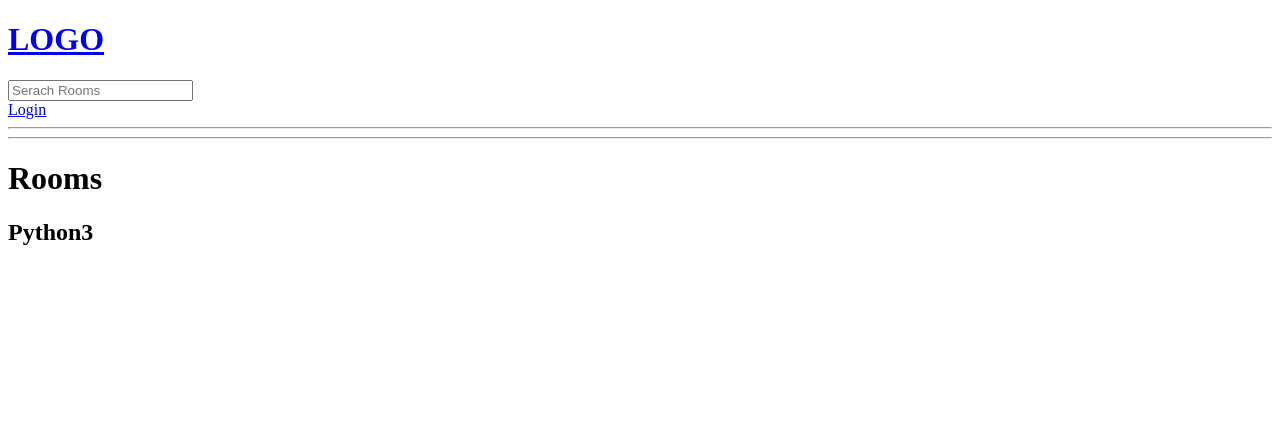
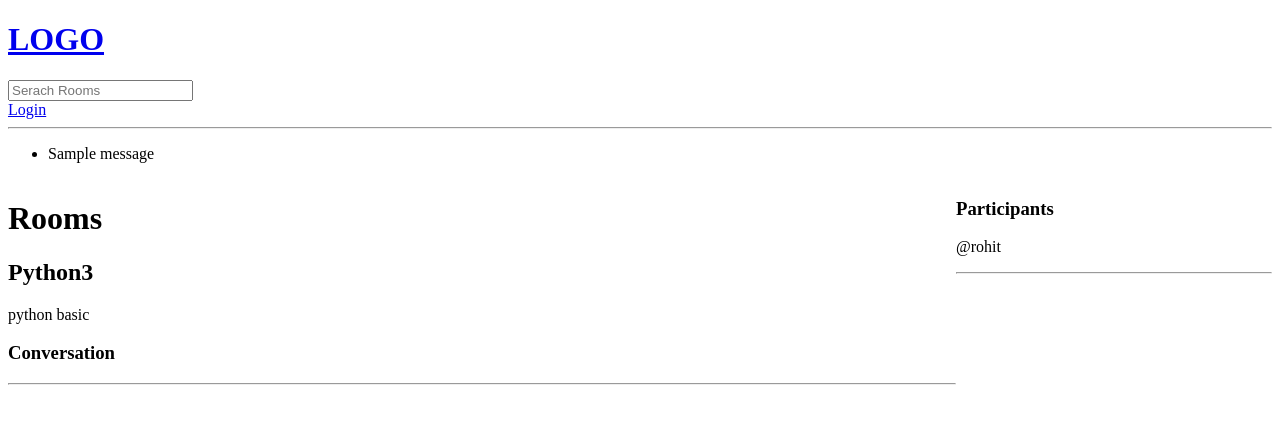
Before and after one commit to kishan9595/Discord, a Django app: page /room/9/ in a window 1280 px wide. Shown: the top 424 px of the page. Run offline with Django 3.2, Linux system fonts and the light colour scheme; data comes from the database, SQL or seed files in the repository; both versions use the stored data as it was after the commit; one stand-in notice (Sample message) is shown.

Commit message:
Chat room Message CRUD

```diff
--- a/base/models.py
+++ b/base/models.py
@@ -13,7 +13,7 @@ class Room(models.Model):
     topic = models.ForeignKey(Topic, on_delete=models.SET_NULL, null=True)
     name = models.CharField(max_length=220)
     content = models.TextField(null=True, blank=True)
-    #participants = models
+    participants = models.ManyToManyField(User, related_name='participants',blank=True)
     updated = models.DateTimeField(auto_now_add=True)
     created = models.DateTimeField(auto_now=True)
 
@@ -32,3 +32,6 @@ class Message(models.Model):
 
     def __str__(self):
         return self.body[0:50]
+
+    class Meta:
+        ordering = ['-updated', '-created']
--- a/base/templates/base/delete.html
+++ b/base/templates/base/delete.html
@@ -4,7 +4,7 @@
 
 <form method="POST">
     {% csrf_token %}
-    <p>Are you sure you want to delete '{{room}}'</p>
+    <p>Are you sure you want to delete "{{obj}}"</p>
     <a href="{% url 'home' %} ">Go Back</a>
     <input type="submit" value="Confirm">
 </form>
--- a/base/templates/base/room.html
+++ b/base/templates/base/room.html
@@ -2,6 +2,53 @@
 
 {% block content %}
 
+<style>
+    .room-container {
+        display:grid;
+        grid-template-columns: 3fr 1fr;
+    }
+</style>
+
+<div class="room-container">
+    <div>
 <h1>Rooms</h1>
 <h2>{{room.name}}</h2>
+<p>{{room.content}}</p>
+
+<div class="comment-wrapper">
+    <h3>Conversation</h3>
+    <hr>
+    {% for message in room_message %}
+    <div>
+        {% if request.user == message.user %}
+        <a href="{% url 'delete-message' message.id %}">Delete</a>
+        {% endif %}
+        <small>@{{message.user}} {{message.created|timesince }} ago</small>
+        <p></p> {{message.body}}
+        <hr>
+
+    </div>
+    {% endfor %}
+</div>
+
+{% if request.user.is_authenticated %}
+<div class="commit-form">
+    <form action="" method="POST">
+        {% csrf_token %}
+        <input type="text" name="body" placeholder="Write Your Message">
+        <input type="submit" value="Submit">
+    </form>
+</div>
+{% endif %}
+</div>
+<div class="">
+    <h3>Participants</h3>
+    {% for user in participants %}
+    <div>
+        <p>@{{user.username}}</p>
+    </div>
+    {% endfor %}
+    <hr>
+</div>
+</div>
 {% endblock content %}
--- a/base/urls.py
+++ b/base/urls.py
@@ -10,4 +10,8 @@ urlpatterns = [
     path('delete-room/<str:pk>/', views.deleteRoom, name='delete-room'),
 
     path('login/', views.loginPage, name='login'),
+    path('logout/', views.logoutPage, name='logout'),
+    path('register/', views.registerPage, name='register'),
+
+    path('delete-message/<str:pk>/', views.deleteMessage, name='delete-message'),
 ]
--- a/base/views.py
+++ b/base/views.py
@@ -1,43 +1,97 @@
+from email import message
 from django.shortcuts import render, redirect
 from django.http import HttpResponse
 from .models import Room, Topic, Message
 from .forms import RoomForm
 from django.db.models import Q
 from django.contrib.auth.models import User
+from django.contrib import messages
+from django.contrib.auth import authenticate, login, logout
+from django.contrib.auth.decorators import login_required
+from django.http import HttpResponse
+from django.contrib.auth.forms import UserCreationForm
 
 def loginPage(request):
-    context = {}
-    if request.POST.get('username'):
-        username = request.POST.get('username')
+    page = 'login'
+    if request.user.is_authenticated:
+        return redirect('home')
+
+    if request.method == "POST":
+        username = request.POST.get('username').lower()
         password = request.POST.get('password')
 
         try:
             user = User.objects.get(username=username)
         except:
-            pass
+            messages.error(request, 'user is not valid.')
 
+        user = authenticate(request, username=username, password=password)
+
+        if user is not None:
+            login(request, user)
+            return redirect('home')
+        else:
+            messages.error(request, 'username or password not exist.')
+    context = {'page':page}
+    return render(request, 'base/login_register.html', context)
+
+def logoutPage(request):
+    logout(request)
+    return redirect('home')
+
+def registerPage(request):
+    form = UserCreationForm()
+    if request.method == "POST":
+        form = UserCreationForm(request.POST)
+        if form.is_valid():
+           user = form.save(commit=False)
+           user.username = user.username.lower()
+           user.save()
+           login(request, user)
+           return redirect('home')
+        else:
+            messages.error(request, 'Error occured during registration')
+
+    context = {'form':form}
     return render(request, 'base/login_register.html', context)
 
 def home(request):
     q = request.GET.get('q') if request.GET.get('q') != None else ''
-
+    # rooms = Room.objects.filter(topic__name__icontains=q) or Room.objects.filter(name__icontains=q) or Room.objects.filter(content__icontains=q)
     rooms = Room.objects.filter(
         Q(topic__name__icontains=q) |
         Q(name__icontains=q) |
         Q(content__icontains=q)
         )
+
     topics = Topic.objects.all()
     room_count = rooms.count()
+    room_message = Message.objects.all()
+    print(request.user)
 
-    context = {'rooms': rooms, 'topics':topics, 'room_count':room_count}
+
+    context = {'rooms': rooms, 'topics':topics, 'room_count':room_count, 'room_message':room_message}
     return render(request, 'base/home.html', context)
 
 def room(request, pk):
+    # print(request.user)
     room = Room.objects.get(id = pk)
-    context = {'room': room}
+    room_messages = room.message_set.all()
+    participants = room.participants.all()
+    if request.method == "POST":
+        message = Message.objects.create(
+            user=request.user,
+            room=room,
+            body=request.POST.get('body')
+        )
+        room.participants.add(request.user)
+        return redirect('room', pk=room.id)
 
+
+    context = {'room': room, 'room_messages':room_messages, 'participants':participants}
     return render(request, 'base/room.html', context)
 
+@login_required(login_url='login')
 def createRoom(request):
     form = RoomForm()
     if request.method == "POST":
@@ -49,10 +103,14 @@ def createRoom(request):
     context = {'form':form}
     return render(request, 'base/room_form.html', context)
 
-
+@login_required(login_url='login')
 def updateRoom(request, pk):
     room = Room.objects.get(id=pk)
     form = RoomForm(instance=room)
+
+    if request.user != room.host:
+        return HttpResponse('You are not allowed Here')
+
     if request.method == "POST":
         form = RoomForm(request.POST, instance=room)
         if form.is_valid():
@@ -62,16 +120,33 @@ def updateRoom(request, pk):
     context = {'form':form}
     return render(request, 'base/room_form.html', context)
 
+@login_required(login_url='login')
 def deleteRoom(request, pk):
     room = Room.objects.get(id=pk)
+
+    if request.user != room.host:
+        return HttpResponse('You are not allowed Here')
+
     if request.method == "POST":
         room.delete()
         return redirect('home')
 
-    context = {'room':room}
+    context = {'obj': room}
     return render(request, 'base/delete.html', context)
 
+@login_required(login_url='login')
+def deleteMessage(request, pk):
+    message = Message.objects.get(id=pk)
 
+    if request.user != message.user:
+        return HttpResponse('You are not allowed Here')
+
+    if request.method == "POST":
+        message.delete()
+        return redirect('home')
+
+    context = {'obj':message}
+    return render(request, 'base/delete.html', context)
 
 
 
--- a/templates/main.html
+++ b/templates/main.html
@@ -11,6 +11,14 @@
 <body>
     {% include 'navbar.html' %}
 
+    {% if messages %}
+    <ul class="messages">
+        {% for message in messages %}
+        <li>{{ message }}</li>
+        {% endfor %}
+    </ul>
+    {% endif %}
+
     {% block content %}
 
     {% endblock content %}
--- a/templates/navbar.html
+++ b/templates/navbar.html
@@ -4,6 +4,10 @@
     <input type="text" name="q" placeholder="Serach Rooms">
 </form>
 
+{% if request.user.is_authenticated %}
+<p>Hello {{request.user}}</p>
+<a href="{% url 'logout' %}">Logout</a>
+{% else %}
 <a href="{% url 'login' %}">Login</a>
+{% endif %}
 <hr>
-<hr>
```
Also changed, not shown: base/templates/base/home.html (+20 -1 lines), base/templates/base/login_register.html (+16 -0 lines), base/migrations/0003_auto_20220113_0930.py (added), db.sqlite3.
